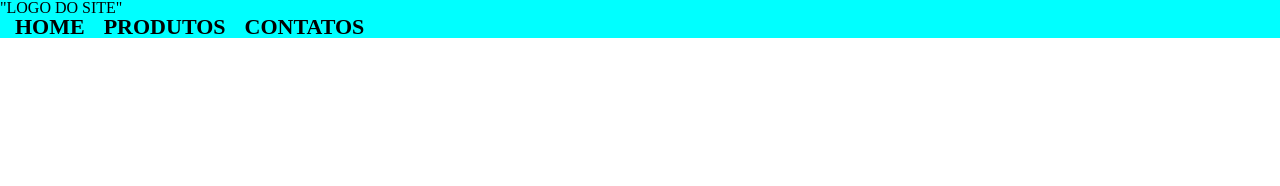
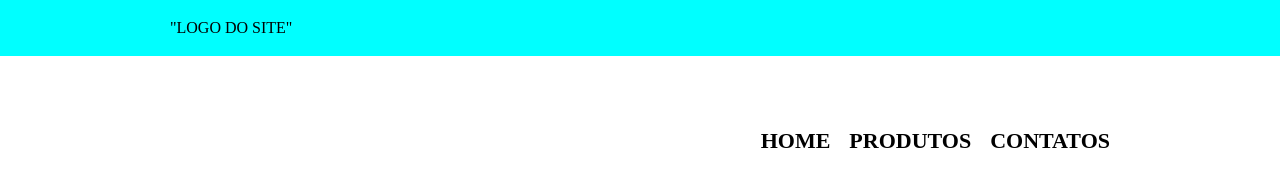
Before and after one commit to lyanxx2/lyan-e-vini-, a plain HTML site: page lyan-e-vini--main/produtos.html in a window 1280 px wide. Drawn offline with Linux system fonts and the light colour scheme.

Commit message:
Add files via upload

```diff
--- a/lyan-e-vini--main/produtos.css
+++ b/lyan-e-vini--main/produtos.css
@@ -1,5 +1,7 @@
 header {
-     background-color:aqua
+     background-color:aqua;
+     padding: 20px 0;
+
 }
 
 nav li {
@@ -15,3 +17,15 @@ nav a {
     text-decoration: none;
 
 }
+
+.caixa {
+    position: relative;
+    width: 940px;
+    margin: 0 auto;
+}
+
+nav {
+    position: absolute;
+    top: 110px;
+    right: 0;
+}
--- a/lyan-e-vini--main/produtos.html
+++ b/lyan-e-vini--main/produtos.html
@@ -7,7 +7,9 @@
     <link rel="stylesheet" href="reset (1).css">
     <link rel="stylesheet" href="produtos.css">
     <body>
+
         <header>
+            <div class="caixa">
                 <h1>"LOGO DO SITE"</h1>
 
             <nav>
@@ -17,6 +19,7 @@
               <li><a href="####">Contatos</a></li>
             </ul>
         </nav>
+        </div>
         </header>
 
     </body>
```
Also changed, not shown: lyan-e-vini--main/index.html (+1 -1 lines). Lines whose indentation alone changed are shown as unchanged.
